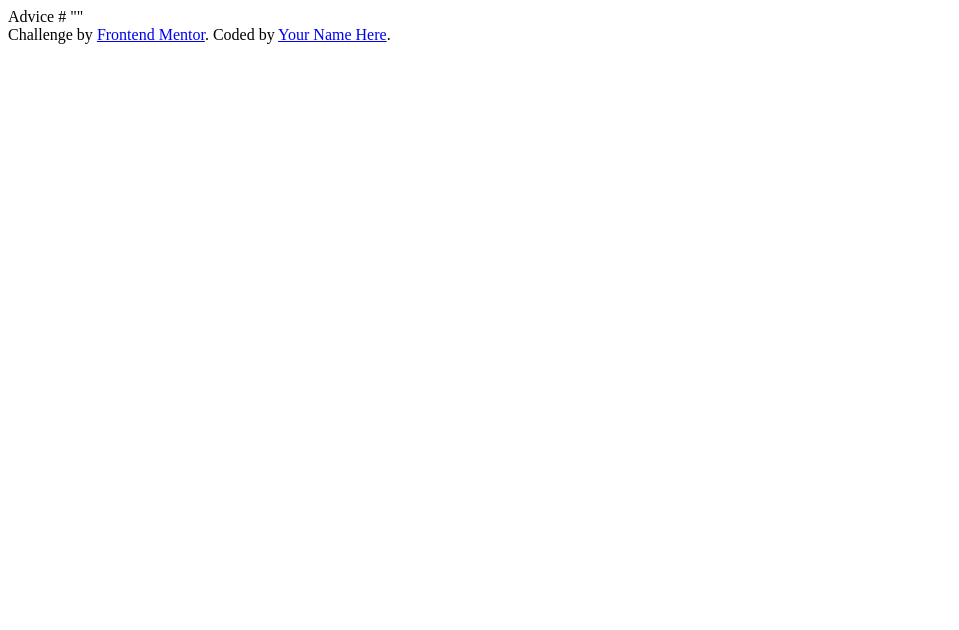
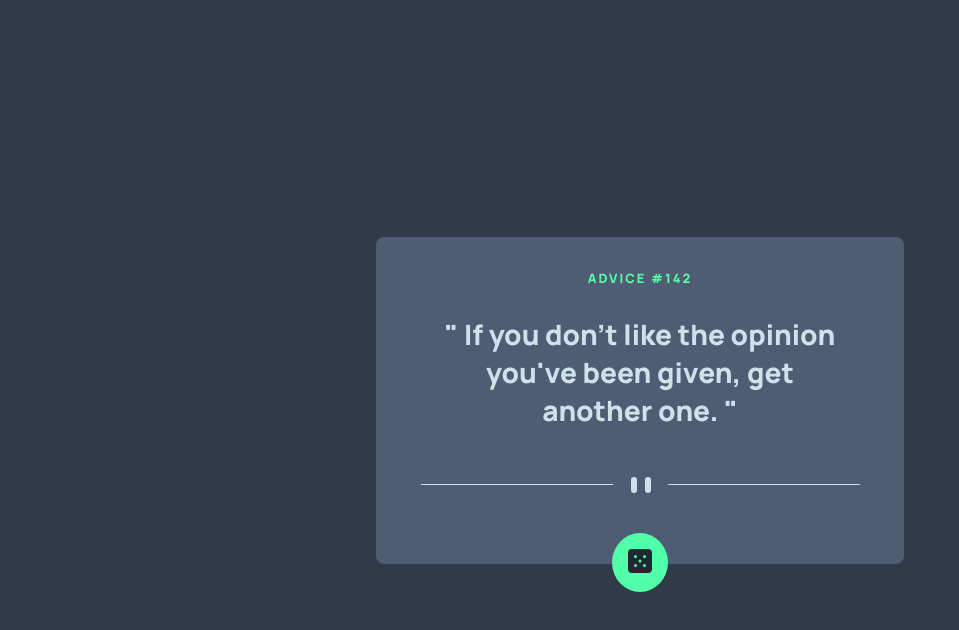
Before and after one commit to markimfeld/advice-slip-frontend-mentor, a plain HTML site: page index.html in a window 1280 px wide. Shown: the whole page, without its empty margins (0-959 px from the left). Drawn offline with Linux system fonts and the light colour scheme.

Commit message:
first approach

```diff
--- /dev/null
+++ b/css/style.css
@@ -0,0 +1,90 @@
+:root {
+    --bg-primary: hsl(193, 38%, 86%);
+    --bg-secondary: hsl(150, 100%, 66%);
+
+    --bg-neutral-1: hsl(217, 19%, 38%);
+    --bg-neutral-2: hsl(217, 19%, 24%);
+    --bg-neutral-3: hsl(218, 23%, 16%);
+}
+
+html, body {
+    padding: 0;
+    margin: 0;
+    font-family: 'Manrope', sans-serif;
+}
+
+.container {
+    background-color: var(--bg-neutral-2);
+    width: 100vw;
+    height: 100vh;
+    display: flex;
+    justify-content: center;
+    align-items: center;
+}
+
+.card {
+    background-color: var(--bg-neutral-1);
+    border-radius: 8px;
+    padding: 2rem 4rem;
+    margin: 0 1rem;
+    width: 25rem;
+}
+
+.card-header {
+    color: var(--bg-secondary);
+    text-transform: uppercase;
+    text-align: center;
+    letter-spacing: 2px;
+    font-size: .8rem;
+}
+
+.card-footer {
+    display: flex;
+    justify-content: center;
+}
+
+.card-body-text {
+    color: var(--bg-primary);
+    font-size: 28px;
+    text-align: center;
+}
+
+.btn {
+    border: none;
+    background-color: var(--bg-secondary);
+    padding: 1rem;
+    border-radius: 50%;
+    cursor: pointer;
+}
+
+.card-footer-inner {
+    display: flex;
+    flex-direction: column;
+}
+
+.card-footer-inner-separator {
+    display: flex;
+    justify-content: center;
+    align-items: center;
+    transform: translateY(20px);
+}
+
+.linea1 {
+    background-color: var(--bg-primary);
+    height: 1px;
+    width: 12rem;
+    transform: translateX(120px);
+}
+
+.linea2 {
+    background-color: var(--bg-primary);
+    height: 1px;
+    width: 12rem;
+    transform: translateX(-120px);
+}
+
+.card-footer-inner-button-container {
+    display: flex;
+    justify-content: center;
+    transform: translateY(60px);
+}
--- a/index.html
+++ b/index.html
@@ -4,17 +4,53 @@
     <meta charset="UTF-8">
     <meta name="viewport" content="width=device-width, initial-scale=1.0">
     <link rel="icon" type="image/png" sizes="32x32" href="./images/favicon-32x32.png">
+    <link rel="stylesheet" href="css/style.css">
+    <link rel="preconnect" href="https://fonts.googleapis.com">
+    <link rel="preconnect" href="https://fonts.gstatic.com" crossorigin>
+    <link href="https://fonts.googleapis.com/css2?family=Manrope:wght@800&display=swap" rel="stylesheet">
     <title>Frontend Mentor | Advice generator app</title>
   </head>
   <body>
 
-  Advice #<!-- Advice ID goes here -->
+    <div class="container">
+      <div class="card">
 
-  "<!-- Advice text goes here -->"
+        <div class="card-header">
+          Advice #<span id="adviceId">142</span>
+        </div>
 
-  <div class="attribution">
-    Challenge by <a href="https://www.frontendmentor.io?ref=challenge" target="_blank">Frontend Mentor</a>.
-    Coded by <a href="#">Your Name Here</a>.
+        <div class="card-body">
+          <p class="card-body-text">
+            "<span id="adviceText">
+              If you don't like the opinion you've been given, get another one.
+            </span>"
+          </p>
         </div>
+
+        <div class="card-footer">
+          <div class="card-footer-inner">
+
+            <div class="card-footer-inner-separator">
+              <div class="linea1"></div>
+              <svg width="295" height="16" xmlns="http://www.w3.org/2000/svg"><g fill="none" fill-rule="evenodd"><path fill="#4F5D74" d="M0 8h122v1H0zM173 8h122v1H173z"/><g transform="translate(138)" fill="#CEE3E9"><rect width="6" height="16" rx="3"/><rect x="14" width="6" height="16" rx="3"/></g></g></svg>
+              <div class="linea2"></div>
+            </div>
+
+            <div class="card-footer-inner-button-container">
+              <button class="btn" id="getAdviceBtn">
+                <svg
+                  width="24"
+                  height="24"
+                  xmlns="http://www.w3.org/2000/svg">
+                    <path d="M20 0H4a4.005 4.005 0 0 0-4 4v16a4.005 4.005 0 0 0 4 4h16a4.005 4.005 0 0 0 4-4V4a4.005 4.005 0 0 0-4-4ZM7.5 18a1.5 1.5 0 1 1 0-3 1.5 1.5 0 0 1 0 3Zm0-9a1.5 1.5 0 1 1 0-3 1.5 1.5 0 0 1 0 3Zm4.5 4.5a1.5 1.5 0 1 1 0-3 1.5 1.5 0 0 1 0 3Zm4.5 4.5a1.5 1.5 0 1 1 0-3 1.5 1.5 0 0 1 0 3Zm0-9a1.5 1.5 0 1 1 0-3 1.5 1.5 0 0 1 0 3Z" fill="#202733"/>
+                </svg>
+              </button>
+            </div>
+          </div>
+        </div>
+      </div>
+    </div>
+
+    <script src="js/advice-api.js"></script>
   </body>
 </html>
--- /dev/null
+++ b/js/advice-api.js
@@ -0,0 +1,25 @@
+const adviceId = document.getElementById('adviceId');
+const adviceText = document.getElementById('adviceText');
+
+const getAdviceButton = async () => {
+
+
+    try {
+        const response = await fetch('https://api.adviceslip.com/advice');
+
+        const advice = await response.json();
+
+
+        adviceId.innerHTML = advice.slip.id;
+        adviceText.innerHTML = advice.slip.advice;
+
+    } catch(error) {
+        console.log(error);
+    }
+
+}
+
+
+const button = document.getElementById('getAdviceBtn');
+
+button.addEventListener('click', getAdviceButton);
```
Lines whose indentation alone changed are shown as unchanged.
